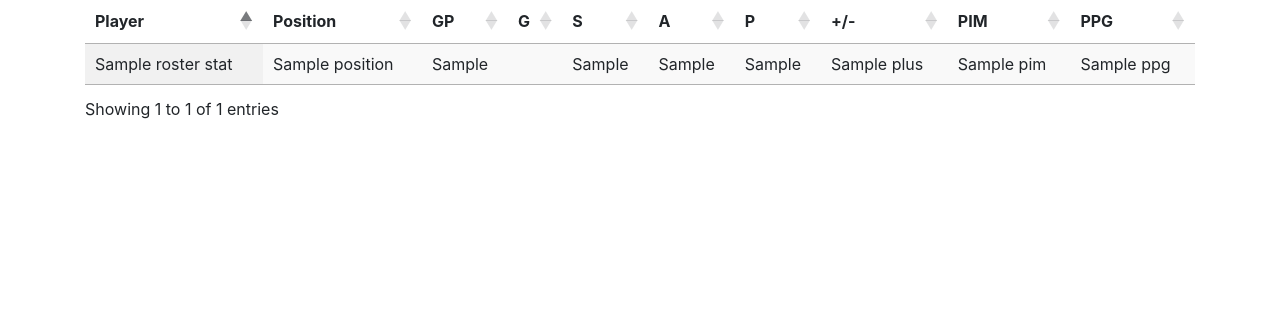
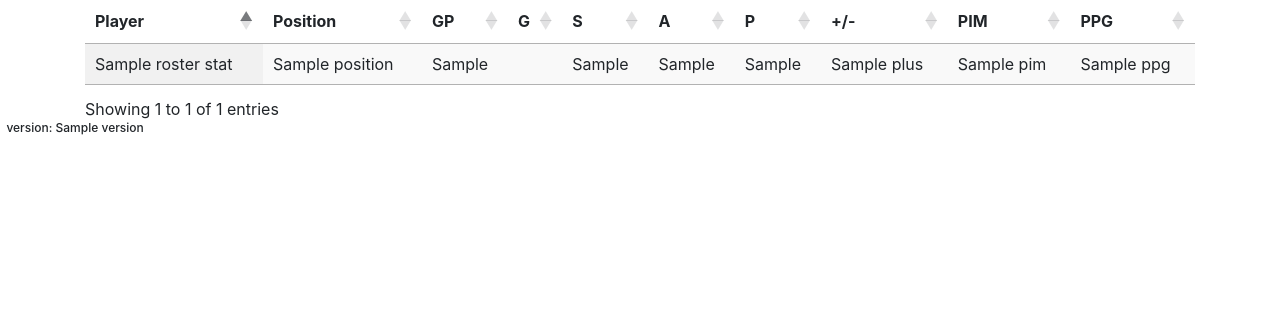
Before and after one commit to dword4/hockey-info, a Flask app: template templates/team.html in a window 1280 px wide. Shown: the part 275-584 px from the top of the page. Run offline with Flask 2, Linux system fonts and the light colour scheme; the template is opened without the code that fills it: most values are stand-ins (such as "Sample title", 1, 10 or a date in 2020); parts of the project's set-up code (start-up, migrations or seed data) failed here and were passed over; some libraries are stand-ins or nearby versions.

Commit message:
all pages now show app version

```diff
--- a/app.py
+++ b/app.py
@@ -29,7 +29,7 @@ def show_playoffs():
             current_round = r['defaultRound']
             for series in r['rounds'][current_round-1]['series']:
                     playoff_msg.append({'matchup': series['names']['matchupShortName'], 'status': series['currentGame']['seriesSummary']['seriesStatus']})
-            return render_template('index.html', matches=playoff_msg, playoff_round=current_round,headlines=h,all_teams=teams)
+            return render_template('index.html', matches=playoff_msg, playoff_round=current_round,headlines=h,all_teams=teams,version=APP_VERSION)
         else:
             return render_template('index.html', headlines=h,all_teams=teams,version=APP_VERSION)
 
@@ -97,7 +97,7 @@ def get_leaders():
         #print("%s - %s" % (player_name, player_value))
         player_data = {'player_name':player_name, 'value': player_value}
         assists.append(player_data)
-    return render_template('index.html', skater_points=points, skater_assists=assists)
+    return render_template('index.html', skater_points=points, skater_assists=assists,version=APP_VERSION)
 
 @app.route('/game/<game_id>')
 def get_game_details(game_id):
@@ -128,7 +128,7 @@ def get_game_details(game_id):
         home = "%s [L10: %s]" % (home_abbr, home_team_last_ten)
         #home = home_abbr + ' [L10: ' + home_team_last_ten + ']'
 
-        return render_template('game_details.html', gamePk=game_id, m=msg, m2=game_date, away_team=away, home_team=home, all_teams=teams)
+        return render_template('game_details.html', gamePk=game_id, m=msg, m2=game_date, away_team=away, home_team=home, all_teams=teams, version=APP_VERSION)
     else:
         # game is either done or in-progress, do everything else
         msg = ''
@@ -197,7 +197,7 @@ def get_game_details(game_id):
                     'desc':penalty_description
                     }
             penalties.append(penalty_details)
-        return render_template('game_details.html', gamePk=game_id, away_team=away_abbr, home_team=home_abbr,  m=msg, m2=game_date, sog=shots, goal=goals, goal_scoring=goal_details, penalty=penalties, away_box=away_box_stats, home_box=home_box_stats, all_teams=teams)
+        return render_template('game_details.html', gamePk=game_id, away_team=away_abbr, home_team=home_abbr,  m=msg, m2=game_date, sog=shots, goal=goals, goal_scoring=goal_details, penalty=penalties, away_box=away_box_stats, home_box=home_box_stats, all_teams=teams, version=APP_VERSION)
 
 @app.route('/team/<team_id>')
 def get_team(team_id):
@@ -281,7 +281,7 @@ def get_team(team_id):
         'PIM': stats_pim
         }
         gs.append(statline)
-    return render_template('team.html', t=team_id, roster_stats=ps, goalie_stats=gs, g=team_scores, all_teams=teams)
+    return render_template('team.html', t=team_id, roster_stats=ps, goalie_stats=gs, g=team_scores, all_teams=teams, version=APP_VERSION)
 
 @app.route('/team/<team_id>/playoffs')
 def get_team_playoffs(team_id):
@@ -294,7 +294,7 @@ def get_team_playoffs(team_id):
     team_playoff_status = check_team_playoffs_stats(team_id, str(sid))
     if team_playoff_status == 0:
         # no stats to show
-        return render_template('team-playoffs.html', all_teams=teams)
+        return render_template('team-playoffs.html', all_teams=teams, version=APP_VERSION)
     else:
         # stats to show
         records = requests.get(url).json()
@@ -327,7 +327,7 @@ def get_team_playoffs(team_id):
                 # no stats found
                 pass
 
-        return render_template('team-playoffs.html', t=team_id, roster_stats=ps, all_teams=teams)
+        return render_template('team-playoffs.html', t=team_id, roster_stats=ps, all_teams=teams, version=APP_VERSION)
 @app.route('/standings')
 def get_standings():
     # first we gather the regular standings
@@ -368,7 +368,7 @@ def get_standings():
     '''
     if check_wildcard() == 0:
         # handling one-off and not displaying WC info
-        return render_template('standings.html',east_conf=east,west_conf=west,standings=standings,all_teams=teams)
+        return render_template('standings.html',east_conf=east,west_conf=west,standings=standings,all_teams=teams, version=APP_VERSION)
     else:
         # WC is present, render it normally
         url = 'https://statsapi.web.nhl.com/api/v1/standings/wildCard'
@@ -378,7 +378,7 @@ def get_standings():
         for i in [0,1]:
                 wc_teams.append(eastern['teamRecords'][i]['team']['name'])
                 wc_teams.append(western['teamRecords'][i]['team']['name'])
-        return render_template('standings.html',east_conf=east,west_conf=west,standings=standings,wc=wc_teams,all_teams=teams)
+        return render_template('standings.html',east_conf=east,west_conf=west,standings=standings,wc=wc_teams,all_teams=teams, version=APP_VERSION)
 
 @app.route('/scores')
 def get_scores():
@@ -392,7 +392,7 @@ def get_scores():
     game_data = []
     if games['totalItems'] == 0:
         # no games found
-        return render_template('scores.html',msg="no games today :(", all_teams=teams)
+        return render_template('scores.html',msg="no games today :(", all_teams=teams, version=APP_VERSION)
     else:
         for g in games['dates'][0]['games']:
             game_id = g['gamePk']
@@ -412,7 +412,7 @@ def get_scores():
                 game_state = utc.to('US/Eastern').format('hh:mm A ZZZ')
             game_details = {'away_team':away_team,'away_score':away_score,'home_team':home_team,'home_score':home_score,'game_state':game_state, 'game_id': game_id}
             game_data.append(game_details)
-        return render_template('scores.html',scores=game_data, all_teams=teams)
+        return render_template('scores.html',scores=game_data, all_teams=teams, version=APP_VERSION)
 
 #@app.route('/scores/<team_id>')
 def get_team_scores(team_id):
@@ -460,6 +460,7 @@ def get_team_scores(team_id):
     holder.reverse()
     #return render_template('team_scores.html',data=holder)
     return holder
+
 @app.route('/schedule')
 def get_schedule():
     # default is to check for games scheduled today
@@ -467,7 +468,7 @@ def get_schedule():
     teams = hockeyHelp.get_all_teams()
     utc = arrow.utcnow()
     default_day = utc.format('YYYY-MM-DD')
-    return render_template('schedule.html',defaultDay=default_day,all_teams=teams)
+    return render_template('schedule.html',defaultDay=default_day,all_teams=teams, version=APP_VERSION)
 
 @app.route('/schedule/<team_id>')
 def get_schedule_team(team_id):
@@ -476,7 +477,7 @@ def get_schedule_team(team_id):
     teams = hockeyHelp.get_all_teams()
     utc = arrow.utcnow()
     default_day = utc.format('YYYY-MM-DD')
-    return render_template('schedule.html',defaultDay=default_day,team=team_id,all_teams=teams)
+    return render_template('schedule.html',defaultDay=default_day,team=team_id,all_teams=teams, version=APP_VERSION)
 
 @app.route('/mock')
 def get_mock():
--- a/templates/game_details.html
+++ b/templates/game_details.html
@@ -149,5 +149,6 @@
 	{% endfor %}
 	</table>
 	{% endif %}
+<h6 style="font-size: 9pt;">&nbsp;&nbsp;version: {{ version }}</h6>
 </body>
 </html>
--- a/templates/schedule.html
+++ b/templates/schedule.html
@@ -109,5 +109,6 @@
 	</ul>
 <body>
 <div id="calendar" style="position: relative; left: 0%"></div>
+    <h6 style="font-size: 9pt;">&nbsp;&nbsp;version: {{ version }}</h6>
 </body>
 </html>
--- a/templates/scores.html
+++ b/templates/scores.html
@@ -54,5 +54,6 @@
 </div>
 {% endif %}
 <!-- END DATA -->
+<h6 style="font-size: 9pt;">&nbsp;&nbsp;version: {{ version }}</h6>
 </body>
 </html>
--- a/templates/standings.html
+++ b/templates/standings.html
@@ -80,5 +80,6 @@
 {% endfor %}
 </table>
 <!-- END DATA -->
+    <h6 style="font-size: 9pt;">&nbsp;&nbsp;version: {{ version }}</h6>
 </body>
 </html>
--- a/templates/team-playoffs.html
+++ b/templates/team-playoffs.html
@@ -185,5 +185,6 @@ $(document).ready( function () {
 </div>
 
 <!-- END ACTUAL DATA -->
+    <h6 style="font-size: 9pt;">&nbsp;&nbsp;version: {{ version }}</h6>
 </body>
 </html>
--- a/templates/team.html
+++ b/templates/team.html
@@ -185,5 +185,6 @@ $(document).ready( function () {
 </div>
 
 <!-- END ACTUAL DATA -->
+    <h6 style="font-size: 9pt;">&nbsp;&nbsp;version: {{ version }}</h6>
 </body>
 </html>
```
